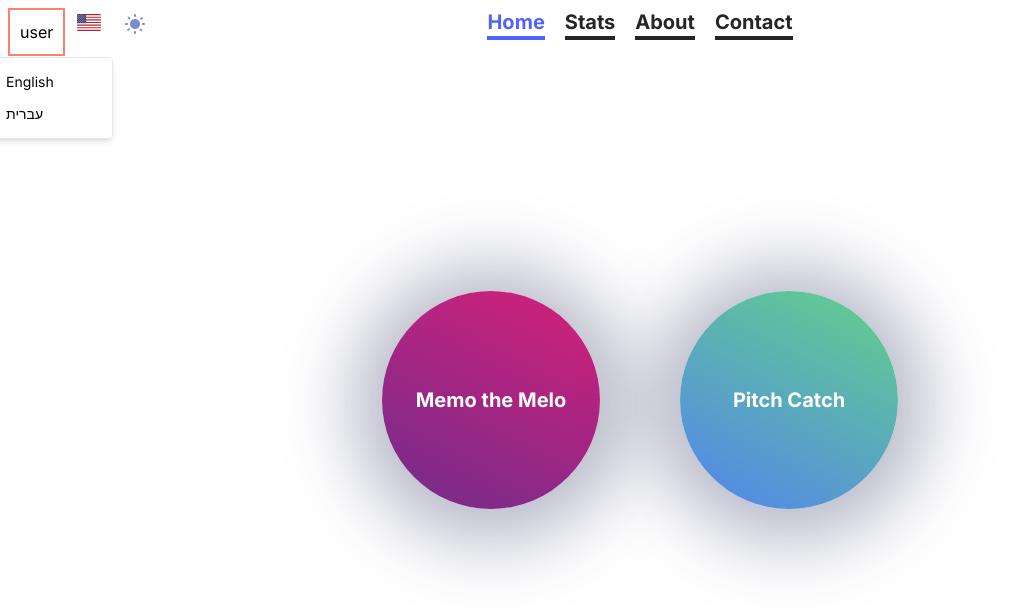
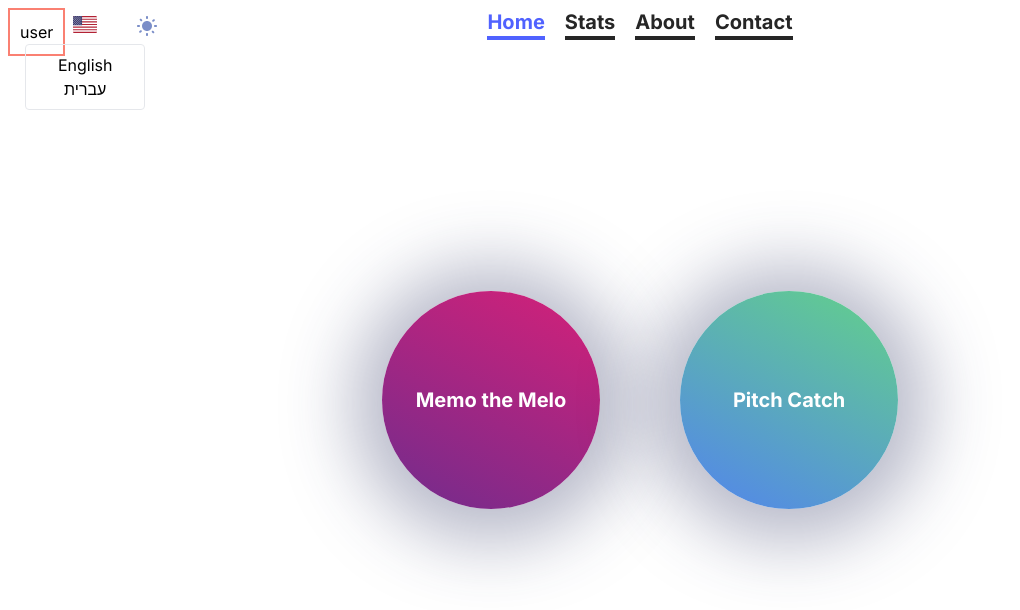
Before and after one commit to IradDoron/pitcholympics, a Next.js app: page /en in a window 1280 px wide. Both pictures are taken after a click on the button 89 px from the left and 22 px from the top of the page. Shown: the top 610 px of the page, without its empty margins (0-1020 px from the left). Built offline with nearby package versions, Linux system fonts and the light colour scheme.

Commit message:
add basic menubar component

```diff
--- /dev/null
+++ b/src/components/core/menubar/Menubar.tsx
@@ -0,0 +1,42 @@
+import React, { useState } from 'react';
+
+type Props = {
+	content: React.ReactNode;
+	trigger: React.ReactNode;
+};
+
+const Menubar = ({ content, trigger }: Props) => {
+	const [isOpen, setIsOpen] = useState(false);
+
+	const handleTriggerClick = () => {
+		setIsOpen(!isOpen);
+	};
+
+	const handleContentClick = () => {
+		setIsOpen(false);
+	};
+
+	const handleFocus = () => {
+		console.log('focus');
+	};
+
+	return (
+		<button className='relative flex justify-center items-center'>
+			<div
+				className='cursor-pointer p-2 w-fit h-12'
+				onClick={handleTriggerClick}
+				onFocus={handleFocus}
+			>
+				{trigger}
+			</div>
+			<div
+				className={`absolute ${isOpen ? 'block' : 'hidden'}`}
+				onClick={handleContentClick}
+			>
+				{content}
+			</div>
+		</button>
+	);
+};
+
+export default Menubar;
--- /dev/null
+++ b/src/components/core/menubar/index.ts
@@ -0,0 +1,3 @@
+import Menubar from './Menubar';
+
+export default Menubar;
--- a/src/components/shared/navbar/LocaleSwitcher.tsx
+++ b/src/components/shared/navbar/LocaleSwitcher.tsx
@@ -7,21 +7,15 @@ import { getDictionaryClient } from '@/utils/getDictionaryClient';
 import { redirectedPathName } from '@/utils/redirectedPathName';
 import Link from 'next/link';
 import { usePathname } from 'next/navigation';
-import {
-	Menubar,
-	MenubarContent,
-	MenubarItem,
-	MenubarMenu,
-	MenubarTrigger,
-} from '@/components/ui/menubar';
+import Menubar from '@/components/core/menubar';
 import Image from 'next/image';
 
 const LocaleSwitcher = ({ params: { lang } }: LangParam) => {
 	const pathName = usePathname();
 	return (
-		<Menubar className='relative border-none bg-transparent shadow-none '>
-			<MenubarMenu>
-				<MenubarTrigger className='focus:bg-light-900 data-[state=open]:bg-light-900 dark:focus:bg-dark-200 dark:data-[state=open]:bg-dark-200 w-12'>
+		<Menubar
+			trigger={
+				<div className='focus:bg-light-900 data-[state=open]:bg-light-900 dark:focus:bg-dark-200 dark:data-[state=open]:bg-dark-200 w-12'>
 					{lang === 'he' ? (
 						<Image
 							src='/assets/icons/flags/israel-flag-icon.svg'
@@ -39,20 +33,22 @@ const LocaleSwitcher = ({ params: { lang } }: LangParam) => {
 							className='active-theme'
 						/>
 					)}
-				</MenubarTrigger>
-				<MenubarContent className='absolute right-[-3rem] mt-3 min-w-[120px] rounded border py-2 dark:border-dark-400 dark:bg-dark-300'>
+				</div>
+			}
+			content={
+				<div className='absolute right-[-3rem] mt-3 min-w-[120px] rounded border py-2 dark:border-dark-400 dark:bg-dark-300'>
 					{i18n.locales.map((locale) => {
 						return (
-							<MenubarItem key={locale}>
+							<div key={locale}>
 								<Link key={locale} href={redirectedPathName(locale, pathName)}>
 									{LANGS_FULL_NAMES[locale]}
 								</Link>
-							</MenubarItem>
+							</div>
 						);
 					})}
-				</MenubarContent>
-			</MenubarMenu>
-		</Menubar>
+				</div>
+			}
+		/>
 	);
 };
 
--- a/src/components/shared/navbar/Theme.tsx
+++ b/src/components/shared/navbar/Theme.tsx
@@ -3,22 +3,21 @@
 import { useTheme } from '@/context/ThemeProvider';
 import Image from 'next/image';
 import { themes } from '@/constants';
-
+import Menubar from '@/components/core/menubar';
 import {
-	Menubar,
+	MenubarTrigger,
 	MenubarContent,
 	MenubarItem,
 	MenubarMenu,
-	MenubarTrigger,
-} from '@/components/ui/menubar';
+} from '@radix-ui/react-menubar';
 
 const Theme = () => {
 	const { mode, setMode } = useTheme();
 
 	return (
-		<Menubar className='relative border-none bg-transparent shadow-none'>
-			<MenubarMenu>
-				<MenubarTrigger className='focus:bg-light-900 data-[state=open]:bg-light-900 dark:focus:bg-dark-200 dark:data-[state=open]:bg-dark-200 w-12'>
+		<Menubar
+			trigger={
+				<div>
 					{mode === 'light' ? (
 						<Image
 							src='/assets/icons/sun.svg'
@@ -36,10 +35,12 @@ const Theme = () => {
 							className='active-theme'
 						/>
 					)}
-				</MenubarTrigger>
-				<MenubarContent className='absolute right-[-3rem] mt-3 min-w-[120px] rounded border py-2 dark:border-dark-400 dark:bg-dark-300'>
+				</div>
+			}
+			content={
+				<div className='absolute right-[-3rem] mt-3 min-w-[120px] rounded border py-2 dark:border-dark-400 dark:bg-dark-300'>
 					{themes.map((item) => (
-						<MenubarItem
+						<div
 							key={item.value}
 							className='flex items-center gap-4 px-2.5 py-2 dark:focus:bg-dark-400'
 							onClick={() => {
@@ -67,11 +68,11 @@ const Theme = () => {
 							>
 								{item.label}
 							</p>
-						</MenubarItem>
+						</div>
 					))}
-				</MenubarContent>
-			</MenubarMenu>
-		</Menubar>
+				</div>
+			}
+		></Menubar>
 	);
 };
 
```
